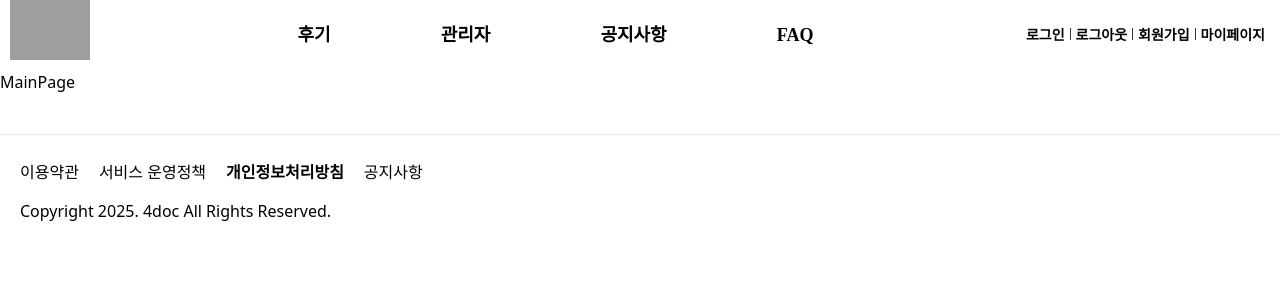
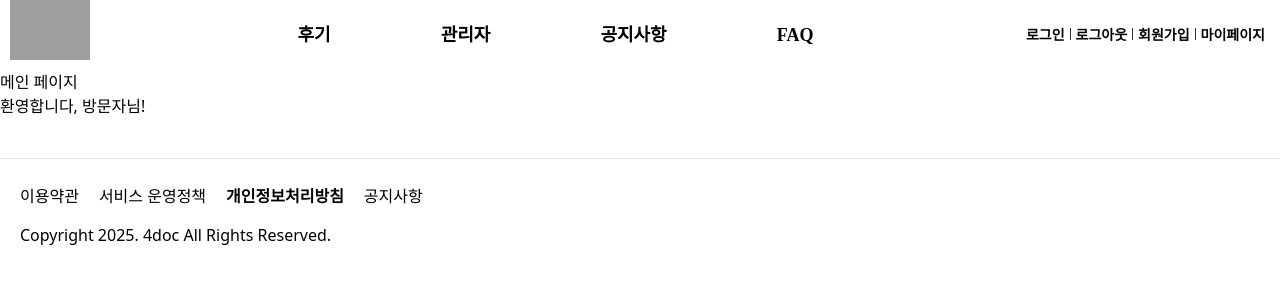
Before and after one commit to dengo25/sobi_front, a React (Vite) app: page / in a window 1280 px wide. Shown: the top 300 px of the page. Built offline with nearby package versions, Linux system fonts and the light colour scheme; grey boxes are pictures that could not be loaded.

Commit message:
[Feat] Redux && 로그인 전역상태 관리

```diff
--- a/package.json
+++ b/package.json
@@ -13,6 +13,7 @@
     "@emotion/react": "^11.14.0",
     "@emotion/styled": "^11.14.1",
     "@mui/material": "^7.2.0",
+    "@reduxjs/toolkit": "^2.8.2",
     "@tailwindcss/vite": "^4.1.11",
     "axios": "^1.10.0",
     "jwt-decode": "^4.0.0",
@@ -21,6 +22,7 @@
     "react-dom": "^18.3.1",
     "react-quill": "^2.0.0",
     "react-quill-new": "^3.4.6",
+    "react-redux": "^9.2.0",
     "react-router-dom": "^7.6.3",
     "tailwindcss": "^4.1.11",
     "zustand": "^5.0.6"
--- a/src/main.jsx
+++ b/src/main.jsx
@@ -4,7 +4,11 @@ import router from "./router/root";
 import { RouterProvider } from "react-router-dom";
 import "./assets/styles/style.css";
 import './index.css'
+import {Provider} from "react-redux";
+import store from "./store.jsx";
 
 createRoot(document.getElementById("root")).render(
+    <Provider store={store}>
   <RouterProvider router={router} />
+    </Provider>
 );
--- a/src/pages/MainPage.jsx
+++ b/src/pages/MainPage.jsx
@@ -1,7 +1,18 @@
-import React from 'react'
+import { useSelector } from "react-redux";
+import { useEffect } from "react";
 
-export default function MainPage() {
+const MainPage = () => {
+    const member = useSelector((state) => state.memberSlice);
+
+    useEffect(() => {
+        console.log("현재 로그인 상태:", member);
+    }, [member]);
   return (
-    <div>MainPage</div>
-  )
-}
+      <div>
+        <h1>메인 페이지</h1>
+          <p>환영합니다, {member?.memberName || "방문자"}님!</p>
+      </div>
+  );
+};
+
+export default MainPage;
--- a/src/pages/login/LoginPage.jsx
+++ b/src/pages/login/LoginPage.jsx
@@ -1,12 +1,16 @@
 import React from "react";
 import { Container, Grid, Typography, TextField, Button } from "@mui/material";
-import { Link } from "react-router-dom";
+import {Link, useNavigate} from "react-router-dom";
 import {signin, socialLogin} from "../../service/member/ApiService.js";
+import {useDispatch} from "react-redux";
+import {login} from "../../slice/memberSlice.jsx";
 
 function Login() {
+    const dispatch=useDispatch();
+    const navigate=useNavigate();
 
     //일반 로그인 시 실행되는 함수
-    const handleSubmit = (event) => {
+    const handleSubmit =async (event) => {
         event.preventDefault();// 폼 기본 제출 동작 방지
 
         const data = new FormData(event.target); //폼 요소로부터 데이터 수집np
@@ -14,7 +18,21 @@ function Login() {
         const password = data.get("password");
 
         //로그인 API 호출
-        signin({ memberId: memberId, password: password });
+        try {
+            const response = await signin({ memberId, password });
+
+            // 토큰 저장
+            localStorage.setItem("ACCESS_TOKEN", response.token);
+
+            // Redux에 로그인 정보 저장
+            dispatch(login(response));
+
+
+            // 로그인 후 메인 페이지로 이동
+            navigate("/");
+        } catch (err) {
+            alert("로그인 실패");
+        }
     };
 
     //소셜 로그인 버튼 클릭 시 실행되는 함수
--- a/src/service/member/ApiService.js
+++ b/src/service/member/ApiService.js
@@ -71,14 +71,9 @@ export function call(api, method, request) {
 }
 
 // 로그인 함수: userDTO를 post로 전달하여 로그인 시도
-export function signin(memberDTO) {
-  return call("/auth/login", "POST", memberDTO).then((response) => {
-    //로그인 성공 시 토큰 저장 및 홈으로 이동
-    if (response.token) {
-      localStorage.setItem("ACCESS_TOKEN", response.token);
-      window.location.href = "/";
-    }
-  });
+export async function signin(memberDTO) {
+  const response = await call("/auth/login", "POST", memberDTO);
+  return response;
 }
 
 //로그아웃 함수: 토큰 제거 후 로그인 페이지로 이동
--- /dev/null
+++ b/src/slice/memberSlice.jsx
@@ -0,0 +1,35 @@
+import { createSlice } from "@reduxjs/toolkit";
+
+const initialState = {
+    token: null,
+    id: null,
+    memberId: null,
+    memberName: null,
+    memberEmail: null,
+    memberGender: null,
+    memberBirth: null,
+    memberAddr: null,
+    memberZip: null,
+    role: null
+};
+
+const memberSlice = createSlice({
+    name: "member",
+    initialState,
+    reducers: {
+        login: (state, action) => {
+            return { ...state, ...action.payload };
+        },
+        logout: (state) => {
+            localStorage.removeItem("ACCESS_TOKEN");
+            return initialState;
+        },
+        setToken: (state, action) => {
+            state.token = action.payload;
+        }
+    }
+});
+
+export const { login, logout, setToken } = memberSlice.actions;
+
+export default memberSlice.reducer;
--- /dev/null
+++ b/src/store.jsx
@@ -0,0 +1,9 @@
+import { configureStore } from "@reduxjs/toolkit";
+import memberSlice from "./slice/memberSlice";
+
+
+export default configureStore({
+    reducer: {
+        "memberSlice": memberSlice
+    },
+});
```
Also changed, not shown: 1 other file (tests, documents, lock files or other folders).
